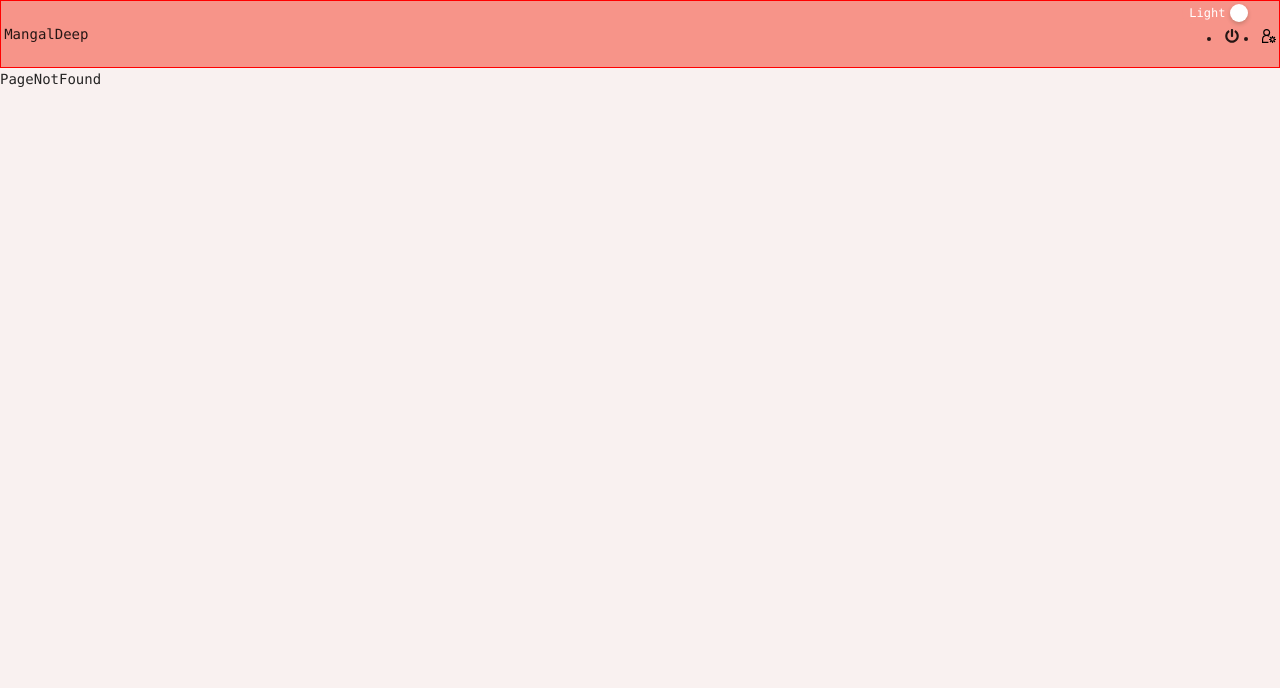
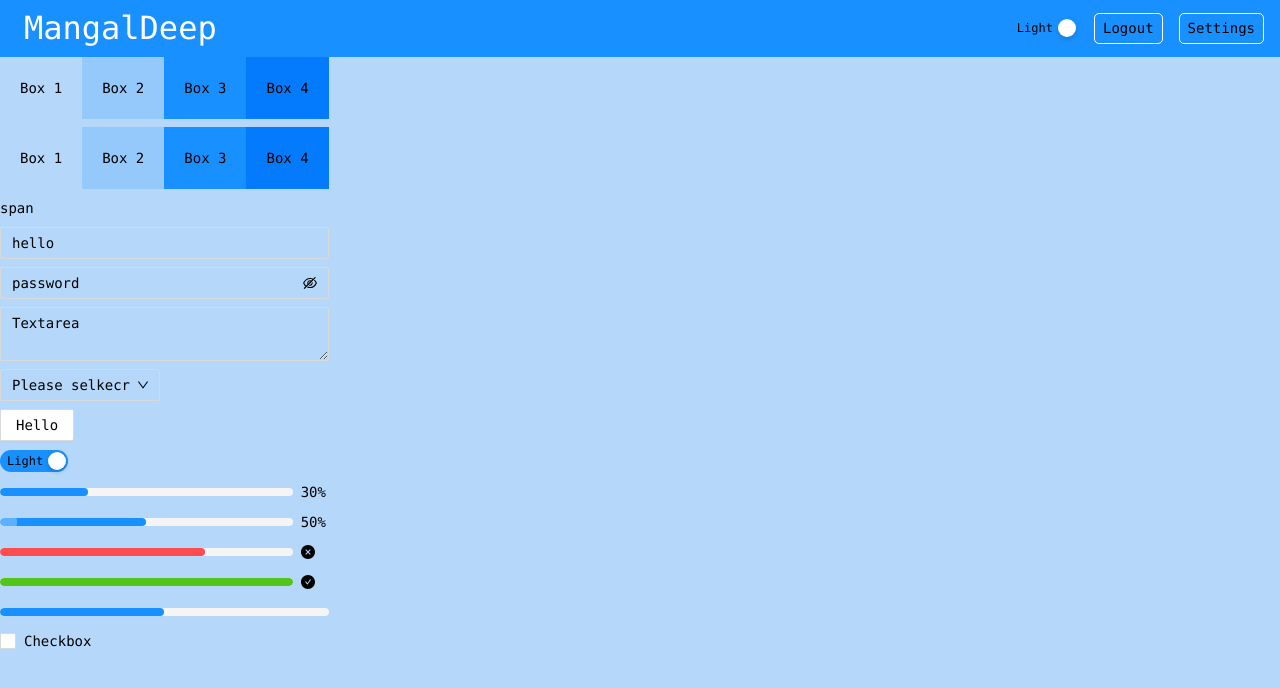
Before and after one commit to PashvaSoni/Mangaldeep-Admin-Frontend, a React (Create React App) app: page /test in a window 1280 px wide. Shown: the top 688 px of the page. Built offline with nearby package versions, Linux system fonts and the light colour scheme.

Commit message:
Implemented change theme successfully

```diff
--- a/src/App.tsx
+++ b/src/App.tsx
@@ -6,6 +6,7 @@ import PageNotFound from './Pages/PageNotFound';
 import { Login } from './Pages/Login';
 import RequireAuth from './Hooks/RequireAuth';
 import Header from './Components/Header';
+import Test from './Pages/Test';
 
 function App() {
   return (
@@ -15,6 +16,7 @@ function App() {
 
         {/* Un-Protected Routes */}
         <Route path='/login' element={<Login />} />
+        <Route path='/test' element={<Test />} />
 
         {/* Protected Routes */}
         <Route element={<RequireAuth />}>
--- a/src/Components/Header.tsx
+++ b/src/Components/Header.tsx
@@ -1,27 +1,25 @@
-import React,{useState} from 'react'
+import React, { useState } from 'react'
 import styled from 'styled-components'
-import {FaPowerOff} from 'react-icons/fa';
-import {GrUserSettings} from 'react-icons/gr';
+import { FaPowerOff } from 'react-icons/fa';
+import { GrUserSettings } from 'react-icons/gr';
 import { useCurrentTheme } from '../Context/ThemeContext';
-import { Switch } from 'antd';
+import { Slider, Switch } from 'antd';
 
 const Header = () => {
-  const [th,setth] = useState('light');
-  const {currentTheme,setCurrentTheme} = useCurrentTheme();
+  const [th, setth] = useState('light');
+  const { currentTheme, setCurrentTheme } = useCurrentTheme();
 
-  const onThemeChange=()=>{
-    setCurrentTheme(currentTheme==='light'?'dark':'light');
+  const onThemeChange = () => {
+    setCurrentTheme(currentTheme === 'light' ? 'dark' : 'light');
   }
 
   return (
     <HeaderContainer>
       <div className='Logo Container__Item'>MangalDeep</div>
-      <div>
-        <Switch onChange={onThemeChange} checkedChildren="Light" unCheckedChildren="Dark" defaultChecked />
-        <ul className='Link__Container'>
-          <li className='Container__Item'><FaPowerOff/></li>
-          <li className='Container__Item'><GrUserSettings/></li>
-        </ul>
+      <div className='Link__Container'>
+          <Switch onChange={onThemeChange} checkedChildren="Light" unCheckedChildren="Dark" defaultChecked />
+          <span className='Container__Item'>Logout</span>
+          <span className='Container__Item'>Settings</span>
       </div>
     </HeaderContainer>
   )
@@ -29,20 +27,42 @@ const Header = () => {
 
 export default Header;
 
-const HeaderContainer= styled.div`
+const HeaderContainer = styled.div`
+  width:100%;
   display:flex;
   align-items:center;
-  border:1px solid red;
   justify-content:space-between;
-  background-color:${(prop)=>prop.theme.color.color4};
+  background-color:${(prop) => prop.theme.color.color3};
+  color:white;
+  padding:0rem 1rem;
+
+  .Logo{
+    font-size:2rem;
+  }
 
   .Link__Container{
     display:flex;
     gap:1rem;
+    align-items:center;
+
+    .Container__Item{
+      border:1px solid white;
+      border-radius:5px
+    }
+
+    .Container__Item:hover{
+      border:1px solid black;
+    }
   }
 
+  .Link__Container > *{
+    margin:0.5rem 0rem;
+  }
+
+
   .Container__Item{
-    padding:0.2rem;
+    padding:0.2rem 0.5rem;
     cursor:pointer;
   }
+
 `;
--- a/src/Context/ThemeContext.tsx
+++ b/src/Context/ThemeContext.tsx
@@ -25,21 +25,28 @@ const themesMap = {
         // light theme properties goes here
         ...BaseTheme,
         color: {
-            color1:'#F9F1F0',
-            color2:'#FADCD9',
-            color3:'#F8AFA6',
-            color4:'#F79489'
+            color1:'#b4d7fa',
+            color2:'#95c9fc',
+            color3:'#1890ff;',
+            color4:'#037bfc'
+        },
+        font:{
+            ...BaseTheme.font,
+            fontColor:"Black"
         }
     },
     dark: {
         // dark theme properties goes here
         ...BaseTheme,
         color: {
-            color1:'#0B0909',
-            color2:'#44444C',
-            color3:'#8C8C8C',
-            color4:'#D6D6D6',
-
+            color1:'#222324',
+            color2:'#44596e',
+            color3:'#1890ff',
+            color4:'#7dc1ff',
+        },
+        font:{
+            ...BaseTheme.font,
+            fontColor:"White"
         }
     }
 }
--- a/src/GlobalStyles.tsx
+++ b/src/GlobalStyles.tsx
@@ -1,15 +1,40 @@
-import { createGlobalStyle,css } from "styled-components";
+import { createGlobalStyle, css } from "styled-components";
 
 // As our baseTheme is nested object of styles we need to use css and than import whole thing to GlobalStyles... Ref : https://github.com/styled-components/styled-components/issues/3391#issuecomment-1220370337
-const BodyGlobalStyle=css`
+const BodyGlobalStyle = css`
     body{
         font-family:consolas;
-        font-size:${(prop)=>prop.theme.font}rem;
-        background-color:${(prop)=>prop.theme.color.color1};
+        font-size:${(prop) => prop.theme.font}rem;
+        background-color:${(prop) => prop.theme.color.color1};
+        color:${(prop) => prop.theme.font.fontColor} !important;
 
-        button{
-            background-color:${(prop)=>prop.theme.color.color4} !important;
+        input::placeholder, select::placeholder, textarea::placeholder {
+            color:${(prop) => prop.theme.font.fontColor} !important;
         }
+
+        label,h1,h2,h3,h4,span{
+            color:${(prop) => prop.theme.font.fontColor} !important;
+        }
+
+        input{
+            background-color:transparent !important;
+            color:${(prop) => prop.theme.font.fontColor} !important;
+        }
+        .ant-input-password, .ant-input-password-icon{
+            background-color:transparent !important;
+            color:${(prop) => prop.theme.font.fontColor} !important;
+        }
+        textarea{
+            background-color:transparent !important;
+            color:${(prop) => prop.theme.font.fontColor} !important;
+        }
+
+
+        .ant-select-selector , .ant-select-arrow  {
+            background-color:transparent !important;
+            color:${(prop) => prop.theme.font.fontColor} !important;
+          }
+
     }
 `;
 
@@ -20,8 +45,8 @@ const GlobalStyles = createGlobalStyle`
     ${BodyGlobalStyle}
     `;
 
-    // body{
-    //     font-family:consolas;
-    //     font-size:${(prop)=>{console.log(prop);return 1}}rem;
-    // }
-    export default GlobalStyles;
+// body{
+//     font-family:consolas;
+//     font-size:${(prop)=>{console.log(prop);return 1}}rem;
+// }
+export default GlobalStyles;
--- a/src/Pages/Login.tsx
+++ b/src/Pages/Login.tsx
@@ -35,6 +35,7 @@ export const Login = () => {
     return (
         <LoginContainer>
             <LoginFormContainer>
+                <h2 style={{textAlign:"center"}}>Login To Your Accout !</h2>
                 <Form
                     form={form}
                     name="Login_Form"
@@ -77,7 +78,7 @@ const LoginContainer = styled.div`
 `;
 
 const LoginFormContainer=styled.div`
-    background-color:${(prop)=>prop.theme.color.backgroundColor};
+    background-color:${(prop)=>prop.theme.color.color2};
     padding:12px;
     align-items:center;
     border-radius:15px;
--- /dev/null
+++ b/src/Pages/Test.tsx
@@ -0,0 +1,73 @@
+import React from 'react'
+import { Input, Select, Button, Switch, Progress, Space,Checkbox } from 'antd'
+import styled from 'styled-components'
+import { useCurrentTheme } from '../Context/ThemeContext'
+const Test = () => {
+    return (
+        <DivContainer>
+            <Space direction='vertical'>
+                <div style={{display:'flex'}}>
+                    <span className='Wbox1' style={{padding:"20px"}}>Box 1</span>
+                    <span className='Wbox2' style={{padding:"20px"}}>Box 2</span>
+                    <span className='Wbox3' style={{padding:"20px"}}>Box 3</span>
+                    <span className='Wbox4' style={{padding:"20px"}}>Box 4</span>
+                </div>
+                <div style={{display:'flex'}}>
+                    <span className='Bbox1' style={{padding:"20px"}}>Box 1</span>
+                    <span className='Bbox2' style={{padding:"20px"}}>Box 2</span>
+                    <span className='Bbox3' style={{padding:"20px"}}>Box 3</span>
+                    <span className='Bbox4' style={{padding:"20px"}}>Box 4</span>
+                </div>
+
+                <span>span</span>
+                <Input placeholder='hello' />
+                <Input.Password placeholder='password' />
+                <Input.TextArea placeholder='Textarea' />
+                <Select placeholder="Please selkecr">
+                    <Select.Option value="Hello0">Hello0</Select.Option>
+                    <Select.Option value="Hello1">Hello0</Select.Option>
+                    <Select.Option value="Hello2">Hello0</Select.Option>
+                    <Select.Option value="Hello3">Hello0</Select.Option>
+
+                </Select>
+                <Button>Hello</Button>
+                <Switch checkedChildren="Light" unCheckedChildren="Dark" defaultChecked />
+                <Progress percent={30} />
+                <Progress percent={50} status="active" />
+                <Progress percent={70} status="exception" />
+                <Progress percent={100} />
+                <Progress percent={50} showInfo={false} />
+                <Checkbox >Checkbox</Checkbox>
+            </Space>
+        </DivContainer>
+    )
+}
+
+export default Test;
+
+const DivContainer=styled.div`
+    .Wbox1{
+        background-color:${(prop)=>{console.log("hello",prop.theme.color.color1);return prop.theme.color.color1}};
+    }
+    .Wbox2{
+        background-color:${(prop)=>prop.theme.color.color2};
+    }
+    .Wbox3{
+        background-color:${(prop)=>prop.theme.color.color3};
+    }
+    .Wbox4{
+        background-color:${(prop)=>prop.theme.color.color4};
+    }
+    .Bbox1{
+        background-color:${(prop)=>prop.theme.color.color1};
+    }
+    .Bbox2{
+        background-color:${(prop)=>prop.theme.color.color2};
+    }
+    .Bbox3{
+        background-color:${(prop)=>prop.theme.color.color3};
+    }
+    .Bbox4{
+        background-color:${(prop)=>prop.theme.color.color4};
+    }
+`;
```
